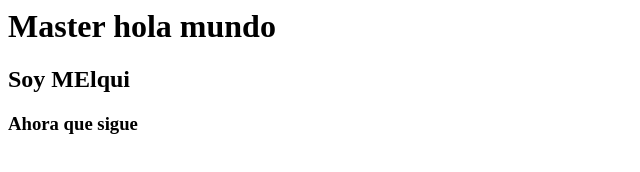
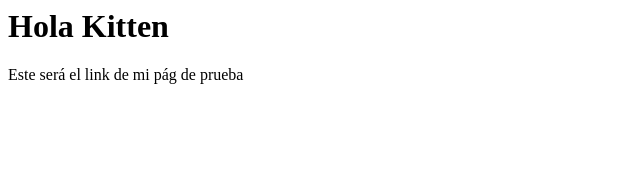
Before and after one commit to M3lQu1C3D3C/informativo, a plain HTML site: page index.html in a window 1280 px wide. Shown: the whole page, without its empty margins (0-640 px from the left). Drawn offline with Linux system fonts and the light colour scheme.

Commit message:
25/01/2020

```diff
--- a/index.html
+++ b/index.html
@@ -1,7 +1,6 @@
 <html>
     <body>
-        <h1>Master hola mundo</h1>
-        <h2>Soy MElqui</h2>
-        <h3>Ahora que sigue</h3>
+        <h1>Hola Kitten </h1>
+        <p>Este será el link de mi pág de prueba</p>
     </body>
 </html>
```
